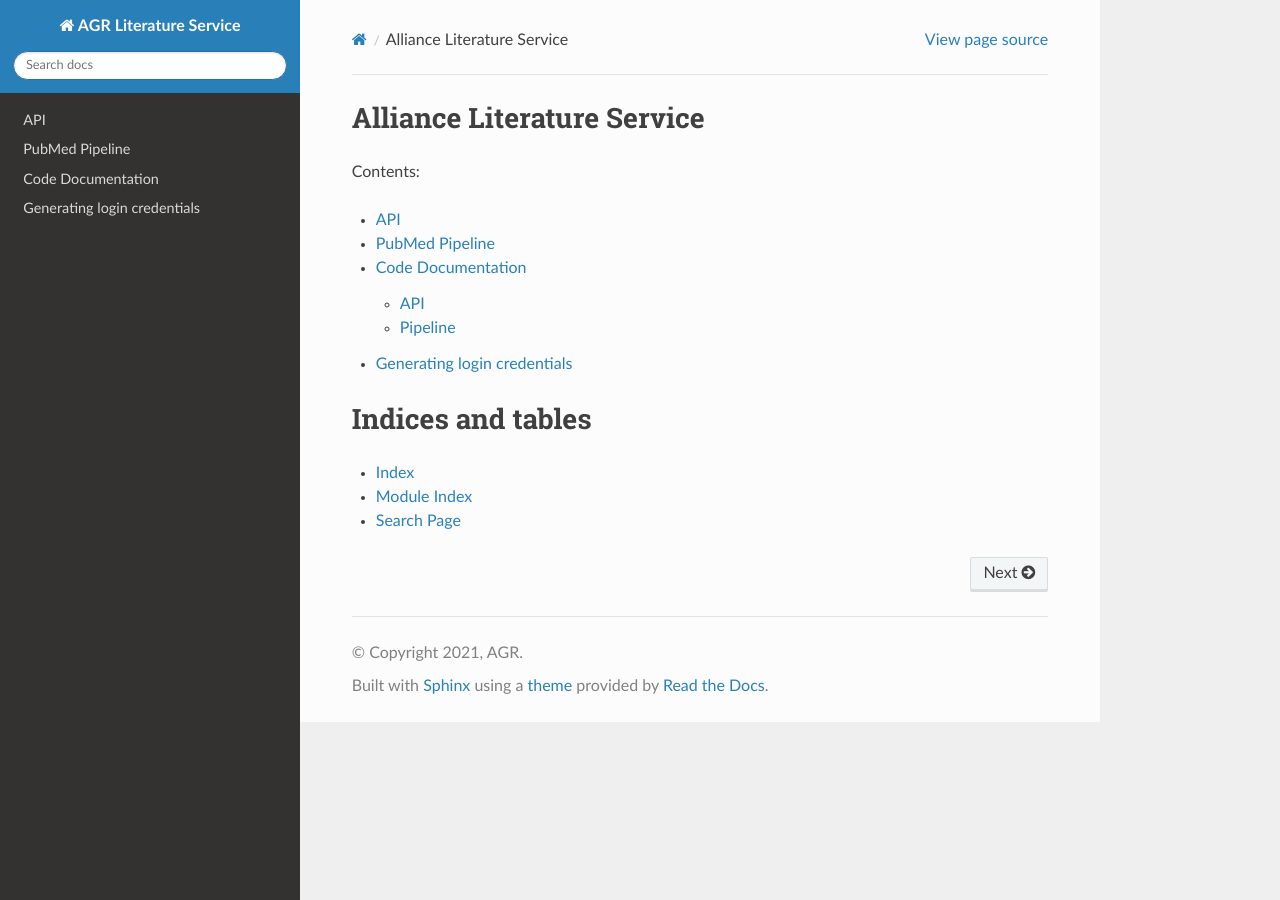
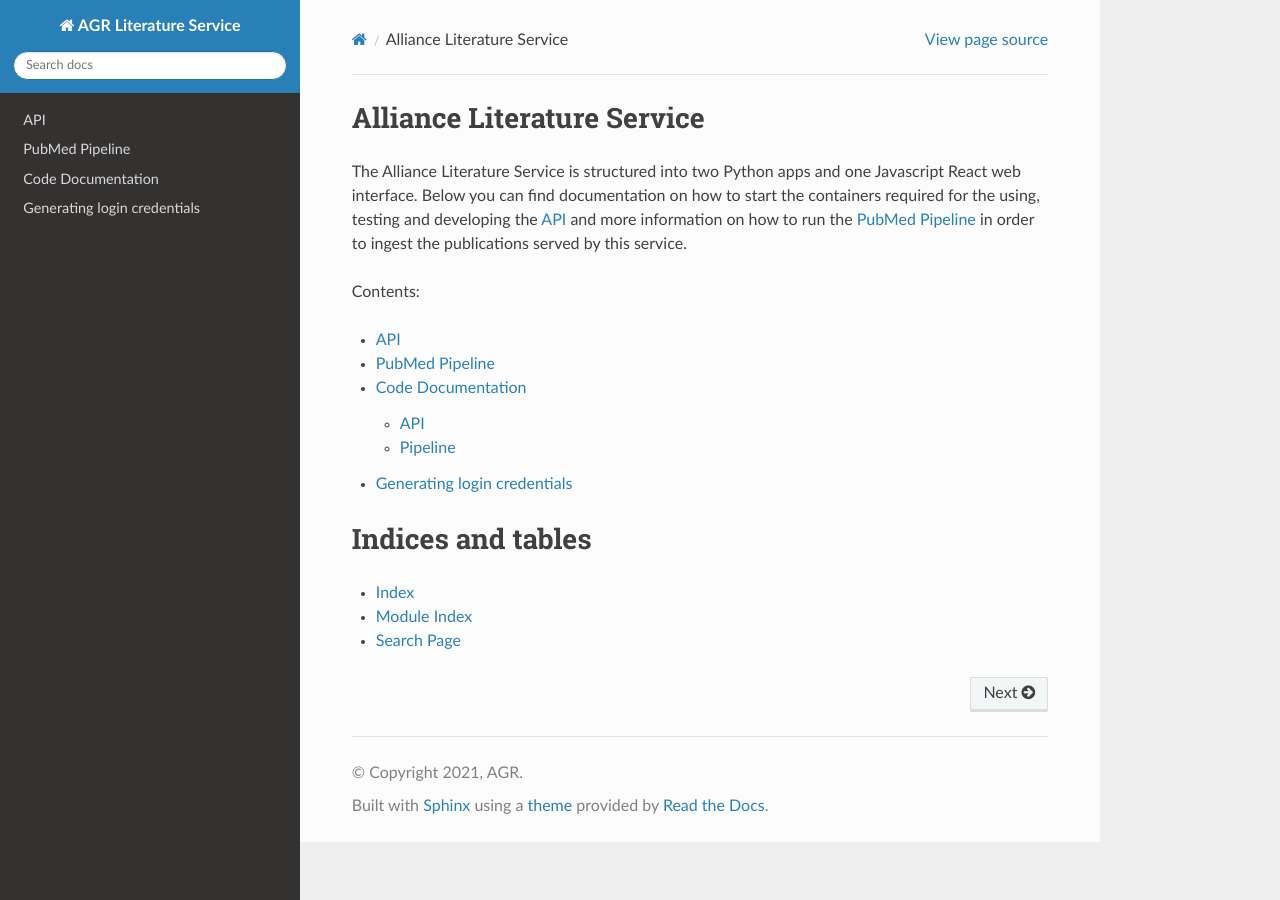
Before and after one commit to alliance-genome/agr_literature_service, a Sphinx documentation site: the page built from docs/source/index.rst, in a window 1280 px wide. Built offline with Sphinx 7.4.7 and the Read the Docs theme 2.0.0, drawn with Linux system fonts in a browser that asks for light colours.

Commit message:
changes to the main doc page

```diff
--- a/docs/source/code_api.rst
+++ b/docs/source/code_api.rst
@@ -1,2 +1,3 @@
+.. _my-reference-label:
 API
 ===
--- a/docs/source/index.rst
+++ b/docs/source/index.rst
@@ -1,6 +1,10 @@
 Alliance Literature Service
 ===========================
 
+The Alliance Literature Service is structured into two Python apps and one Javascript React web interface.
+Below you can find documentation on how to start the containers required for the using, testing and developing the
+:doc:`/backend_api` and more information on how to run the :doc:`pubmed_pipeline` in order to ingest the publications
+served by this service.
 
 Contents:
 
```
